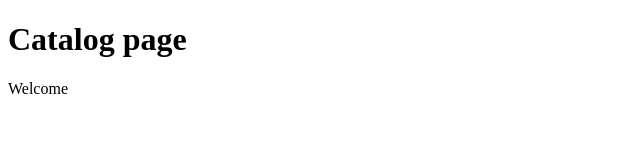
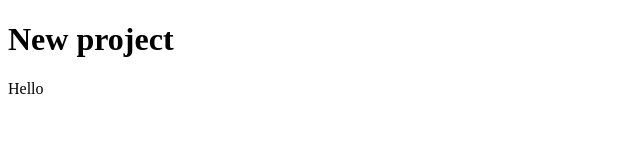
Before and after one commit to GAsdeX/test-project-1, a plain HTML site: page index.html in a window 1280 px wide. Shown: the whole page, without its empty margins (0-640 px from the left). Drawn offline with Linux system fonts and the light colour scheme.

```diff
--- a/index.html
+++ b/index.html
@@ -8,7 +8,7 @@
     <title>Document</title>
 </head>
 <body>
-    <h1>Catalog page</h1>
-    <p>Welcome</p>
+    <h1>New project</h1>
+    <p>Hello</p>
 </body>
 </html>
```
Also changed, not shown: catalog.html (+1 -0 lines).
